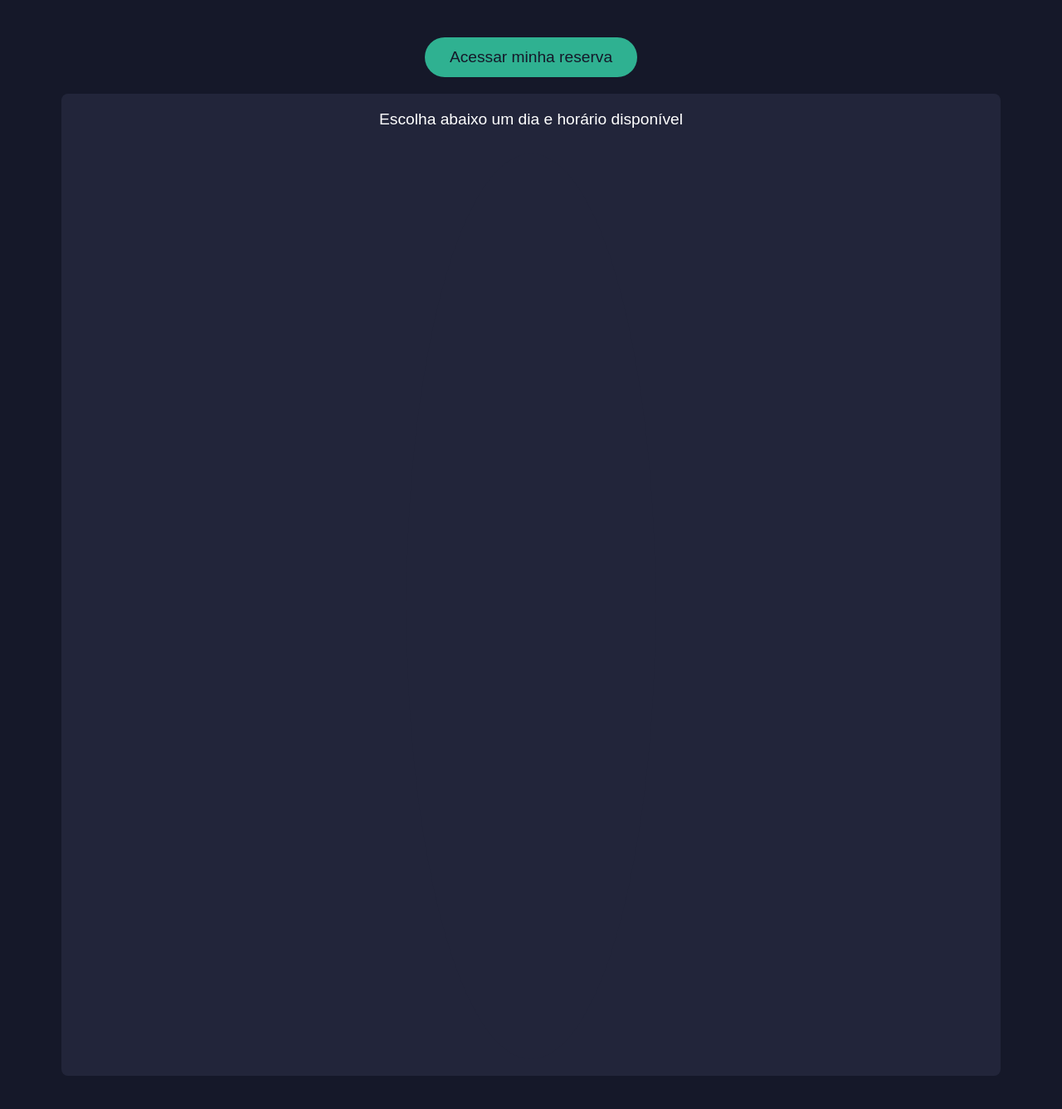
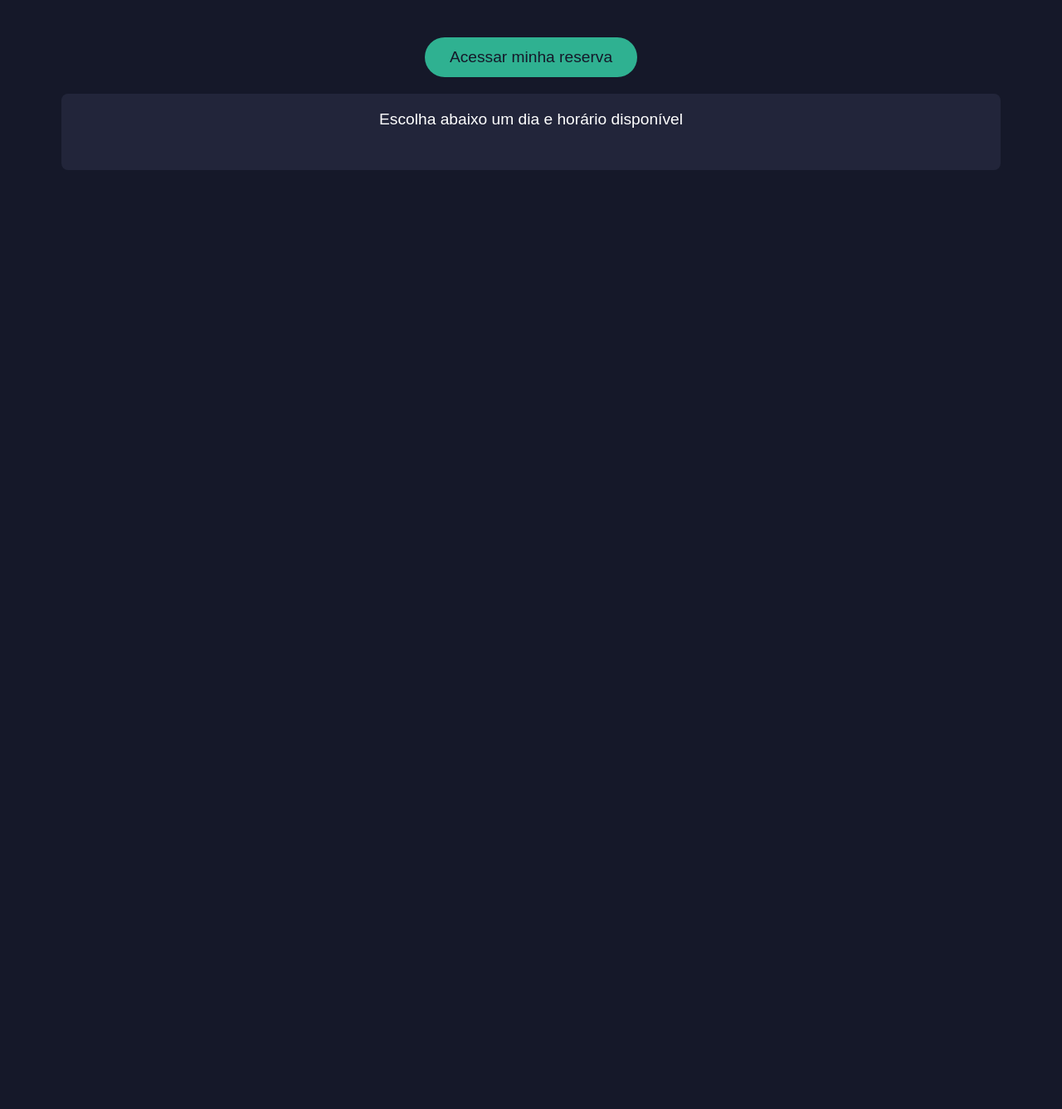
Before and after one commit to ChristianLara01/attenua-1, a Flask app: template templates/catalog.html in a window 1280 px wide. Shown: the part 334-1671 px from the top of the page at 83% size. After the commit the page ends 800 px from the top, so only its background shows below. Run offline with Flask 2, Linux system fonts and the light colour scheme; the template is opened without the code that fills it, so the values that code supplies are empty.

Commit message:
Update catalog.html

```diff
--- a/templates/catalog.html
+++ b/templates/catalog.html
@@ -37,11 +37,8 @@
         {% endfor %}
       </section>
 
-      <!-- Relógio circular -->
-      <section>
-        <div id="timeGrid" class="clock-container"></div>
-      </section>
-    </div>
+      <!-- Relógio  -->
+<section id="timeGrid" class="slots-sections"></section>
 
     <!-- Modal suspenso de cabines -->
     <div id="cabinsModal" class="modal">
```
